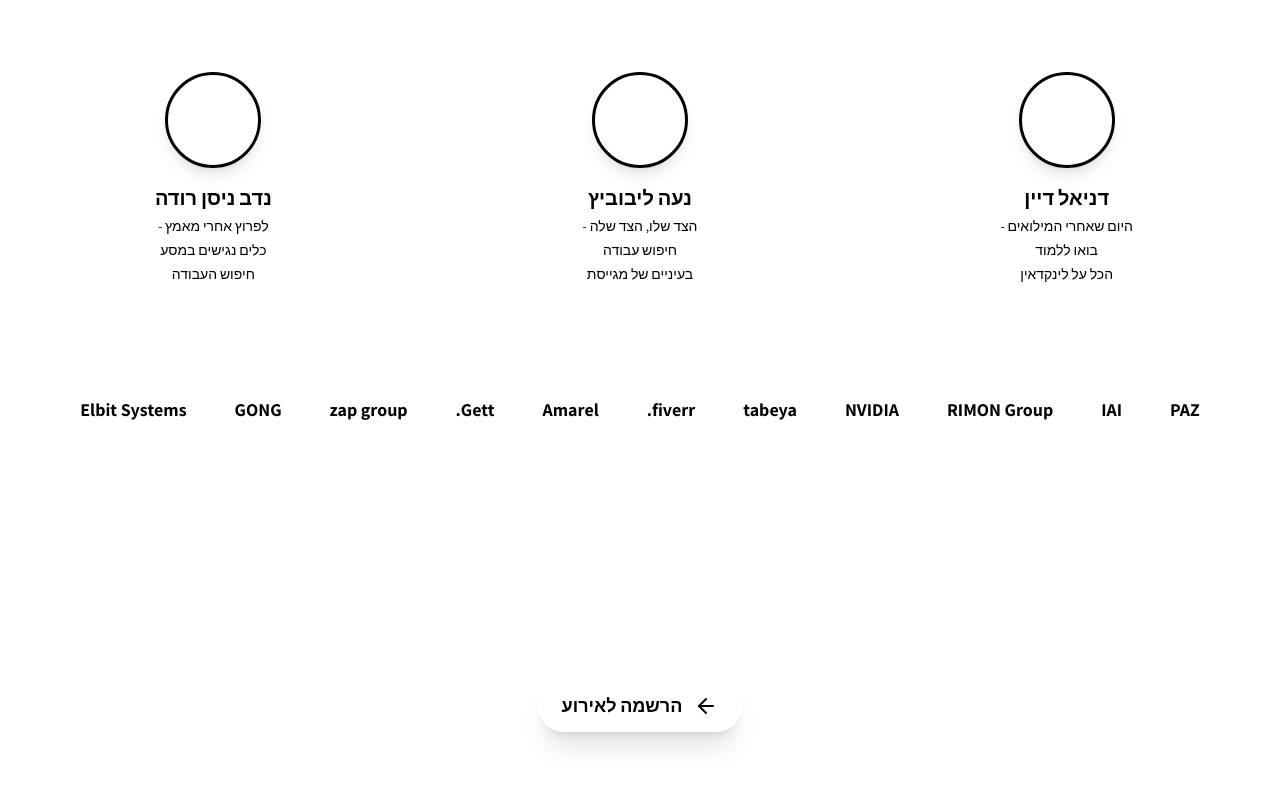
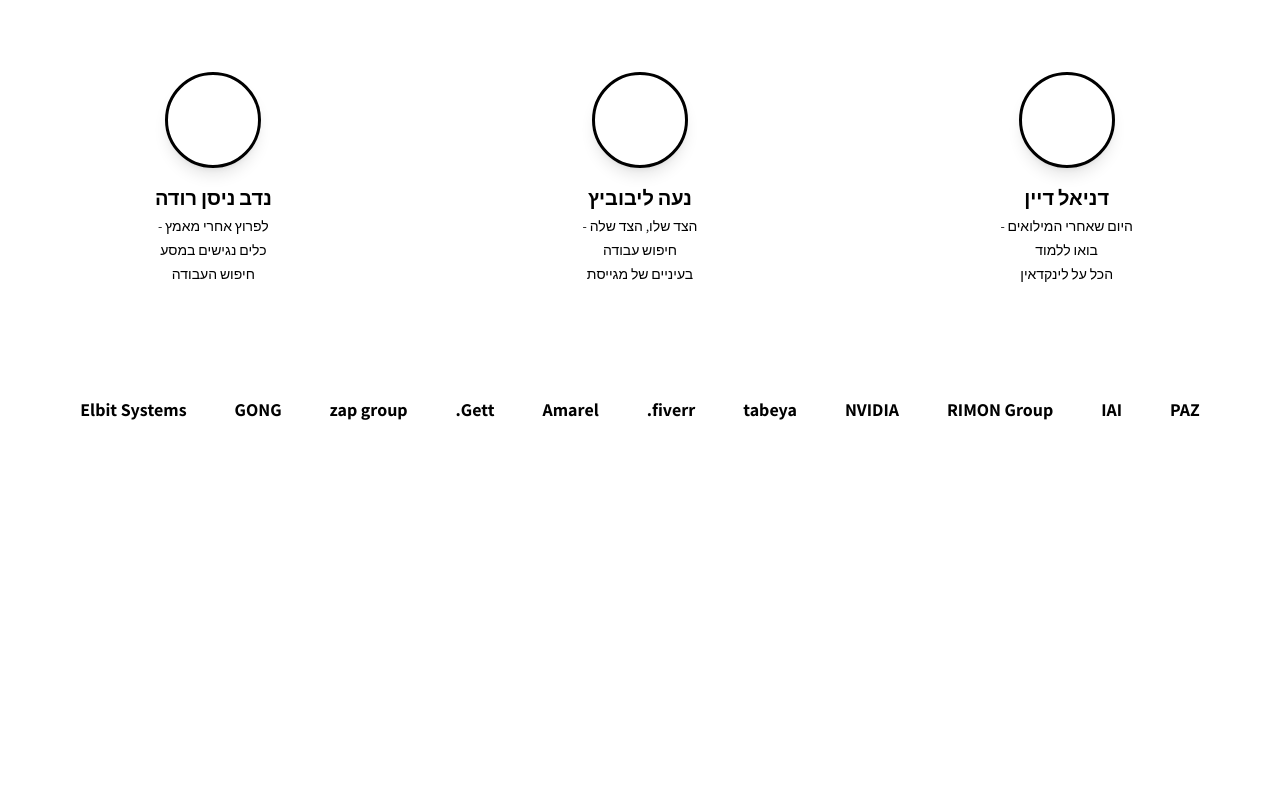
Before and after one commit to KidCrippler/hazit, a React (Vite) app in the folder event-landing/: page / in a window 1280 px wide. Shown: the part 1242-2027 px from the top of the page. After the commit the page ends 1919 px from the top, so only its background shows below. Built offline with nearby package versions, Linux system fonts and the light colour scheme.

Commit message:
Removed the RSVP section

```diff
--- a/event-landing/src/App.jsx
+++ b/event-landing/src/App.jsx
@@ -3,7 +3,6 @@ import EventDetails from './components/EventDetails';
 import EventInfo from './components/EventInfo';
 import Speakers from './components/Speakers';
 import CompanyLogos from './components/CompanyLogos';
-import RSVP from './components/RSVP';
 import Footer from './components/Footer';
 
 function App() {
@@ -14,7 +13,6 @@ function App() {
       <EventInfo />
       <Speakers />
       <CompanyLogos />
-      <RSVP />
       <Footer />
     </div>
   );
--- a/event-landing/src/components/RSVP.jsx
+++ /dev/null
@@ -1,38 +0,0 @@
-import { motion } from 'framer-motion';
-import { ArrowLeft } from 'lucide-react';
-
-const RSVP = () => {
-  return (
-    <section className="bg-gradient-to-br from-brand-green via-brand-green-light to-brand-green py-16">
-      <div className="container mx-auto px-6 text-center">
-        <motion.div
-          initial={{ opacity: 0, y: 20 }}
-          whileInView={{ opacity: 1, y: 0 }}
-          transition={{ duration: 0.6 }}
-          viewport={{ once: true }}
-          className="space-y-8"
-        >
-          <h2 className="text-2xl md:text-3xl font-bold text-white">
-            המקומות מוגבלים!
-          </h2>
-
-          <p className="text-lg text-white max-w-2xl mx-auto">
-            הירשמו עכשיו ותבטיחו את מקומכם באירוע
-          </p>
-
-          <motion.a
-            href="#register"
-            whileHover={{ scale: 1.05 }}
-            whileTap={{ scale: 0.95 }}
-            className="inline-flex items-center gap-3 bg-white text-brand-green px-6 py-3 rounded-full text-lg font-bold shadow-xl hover:shadow-2xl transition-shadow"
-          >
-            <ArrowLeft className="w-6 h-6" />
-            <span>הרשמה לאירוע</span>
-          </motion.a>
-        </motion.div>
-      </div>
-    </section>
-  );
-};
-
-export default RSVP;
```
